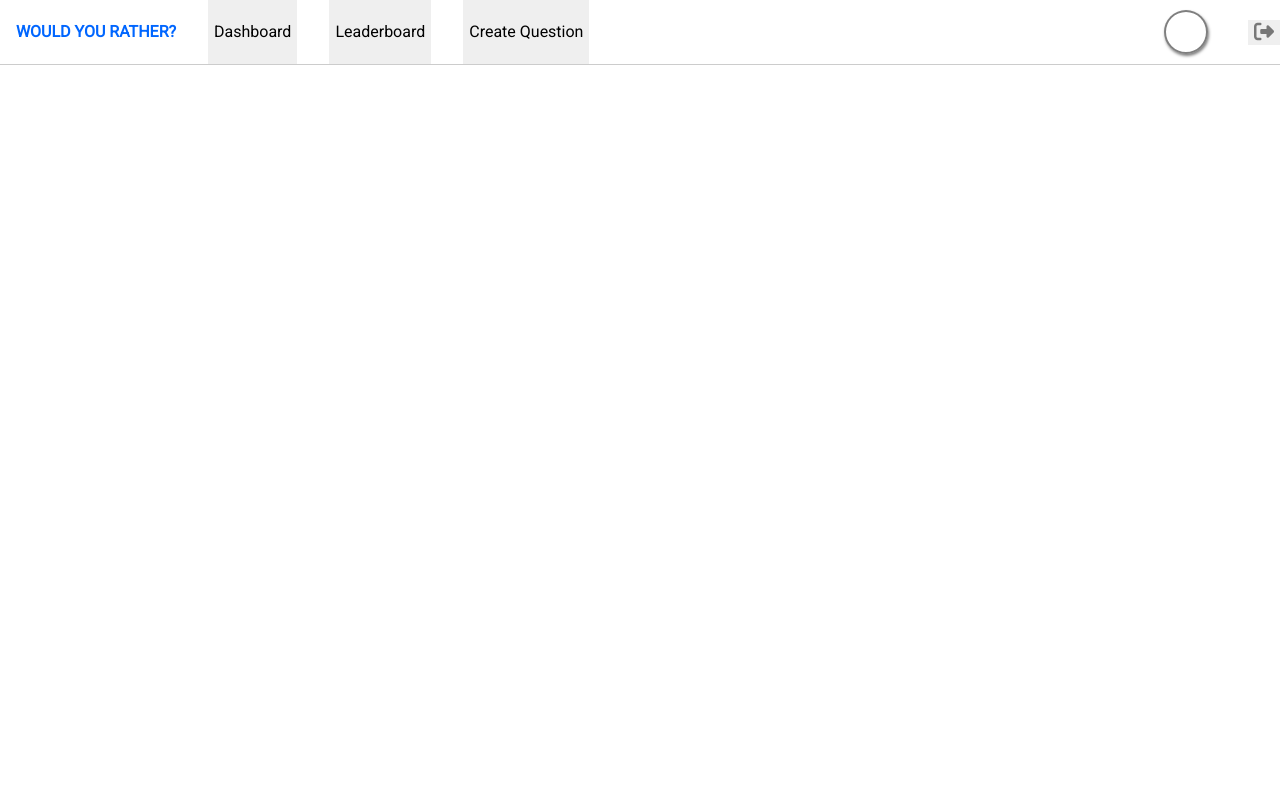
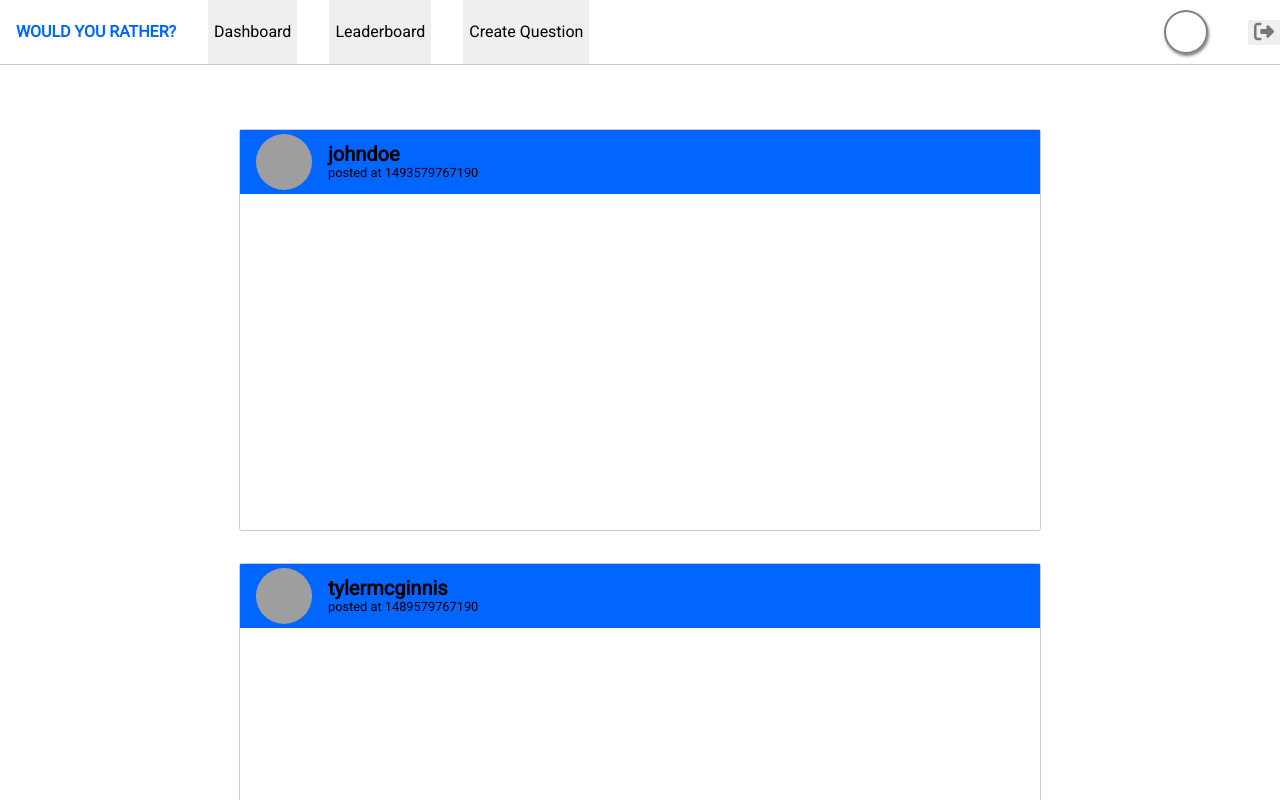
Before and after one commit to thejoshcooter/u-would-you-rather, a React (Create React App) app: page /dashboard in a window 1280 px wide. Shown: the top 800 px of the page. Built offline with nearby package versions, Linux system fonts and the light colour scheme; sample sign-in values are in the browser's storage; grey boxes are pictures that could not be loaded.

Commit message:
setup new question card

```diff
--- a/src/components/QuestionCard.js
+++ b/src/components/QuestionCard.js
@@ -1,11 +1,71 @@
 import React from 'react'
+import styled from 'styled-components'
+import { useSelector } from 'react-redux'
 
-const QuestionCard = () => {
+const QuestionCard = ({ id, author, optionOne, optionTwo, timestamp }) => {
+    const users = useSelector(state => state.users.data)
+    const opAvatar = users.filter(user => user.id === author)[0].avatarURL
+    console.log(opAvatar)
+
     return (
         <>
-            question card
+            <Container>
+                {users && (
+                    <Heading>
+                        {opAvatar && <Avatar image={opAvatar} />}
+                        <UserInfo>
+                            <span className='author'>{author}</span>
+                            <span className='date'>posted at {timestamp}</span>
+                        </UserInfo>
+                    </Heading>
+                )}
+            </Container>
         </>
     )
 }
 
+const Container = styled.div`
+    width: 800px;
+    height: 400px;
+    margin: 1rem 0;
+    border-radius: 3px;
+    border: 1px solid rgba(0, 0, 0, 0.2);
+`
+
+const Heading = styled.div`
+    width: 100%;
+    height: 4rem;
+    background-color: #0066FF;
+    display: flex;
+    flex-flow: row nowrap;
+    justify-content: flex-start;
+    align-items: center;
+`
+
+const Avatar = styled.div`
+    width: 3.5rem;
+    height: 3.5rem;
+    border-radius: 100px;
+    background-size: cover;
+    background-image: url(${props => props.image});
+    margin-left: 1rem;
+`
+
+const UserInfo = styled.div`
+    display: flex;
+    flex-flow: column nowrap;
+    justify-content: center;
+    align-items: flex-start;
+    margin-left: 1rem;
+
+    .author {
+        font-weight: bold;
+        font-size: 1.25rem;
+    }
+
+    .date {
+        font-size: 0.8rem;
+    }
+`
+
 export default QuestionCard
--- a/src/views/dashboard/index.js
+++ b/src/views/dashboard/index.js
@@ -2,6 +2,8 @@ import React, { useState, useEffect } from 'react'
 import styled from 'styled-components'
 import { useDispatch, useSelector } from 'react-redux'
 import * as actions from '../../redux/actions/'
+
+import QuestionCard from '../../components/QuestionCard'
 
 const DashboardView = () => {
     const dispatch = useDispatch()
@@ -24,7 +26,20 @@ const DashboardView = () => {
     return (
         <>
         <Container>
-
+            {questions && (
+                questions.map(question => {
+                    return (
+                        <QuestionCard
+                            key={question.id}
+                            id={question.id}
+                            author={question.author}
+                            optionOne={question.optionOne}
+                            optionTwo={question.optionTwo}
+                            timestamp={question.timestamp}
+                        />
+                    )
+                })
+            )}
         </Container>
         </>
     )
@@ -36,6 +51,10 @@ const Container = styled.div`
     height: auto;
     margin: 0 auto;
     margin-top: 3rem;
+    display: flex;
+    flex-flow: column nowrap;
+    justify-content: center;
+    align-items: center;
 `
 
 
```
